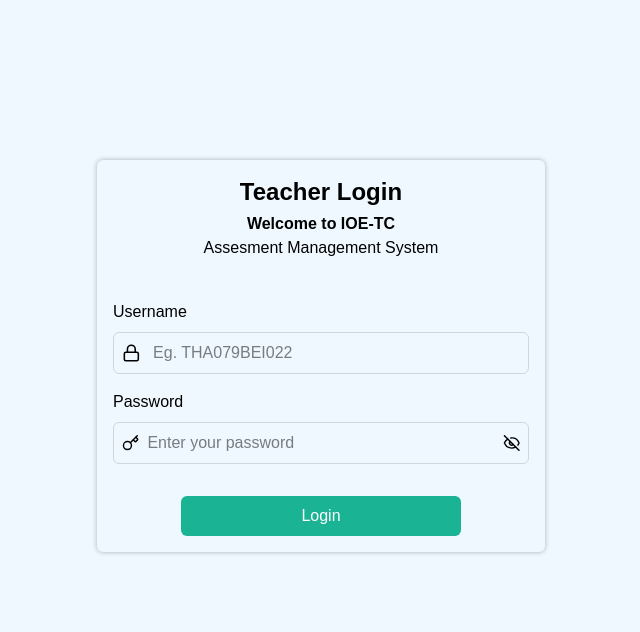
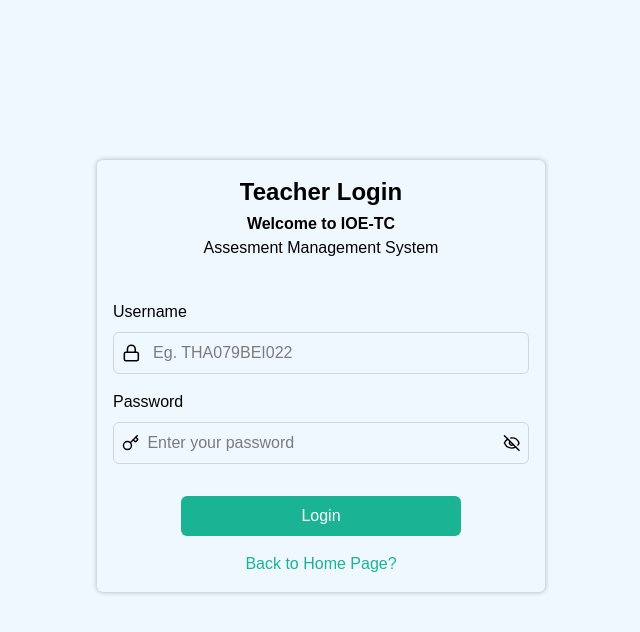
Before and after one commit to prasangautam07/Assessment_Management_System, a React (Vite) app in the folder Frontend/: page /teacher/login in a window 1280 px wide. Shown: the top 632 px of the page, without its empty margins (319-959 px from the left). Built offline with nearby package versions, Linux system fonts and the light colour scheme.

Commit message:
error fix

```diff
--- a/Frontend/src/user/components/LoginForm.jsx
+++ b/Frontend/src/user/components/LoginForm.jsx
@@ -74,6 +74,7 @@ export const LoginForm = ({role}) => {
           <a href={`/${role}/register`} className='text-primary'>Register</a>
         </div>
         )}
+        <a href='/' className='text-primary'>Back to Home Page?</a>
 
       </div>
   )
```
